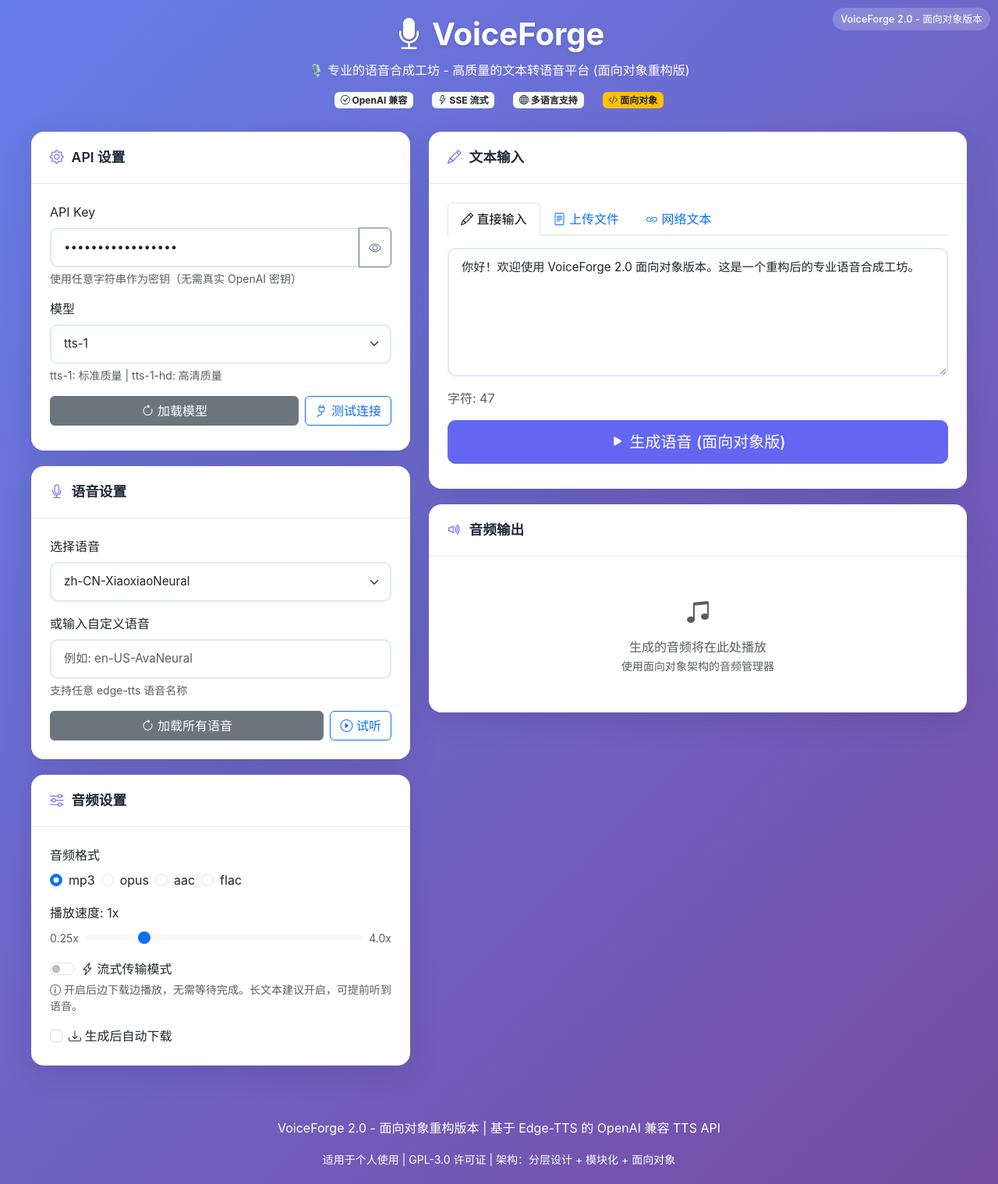
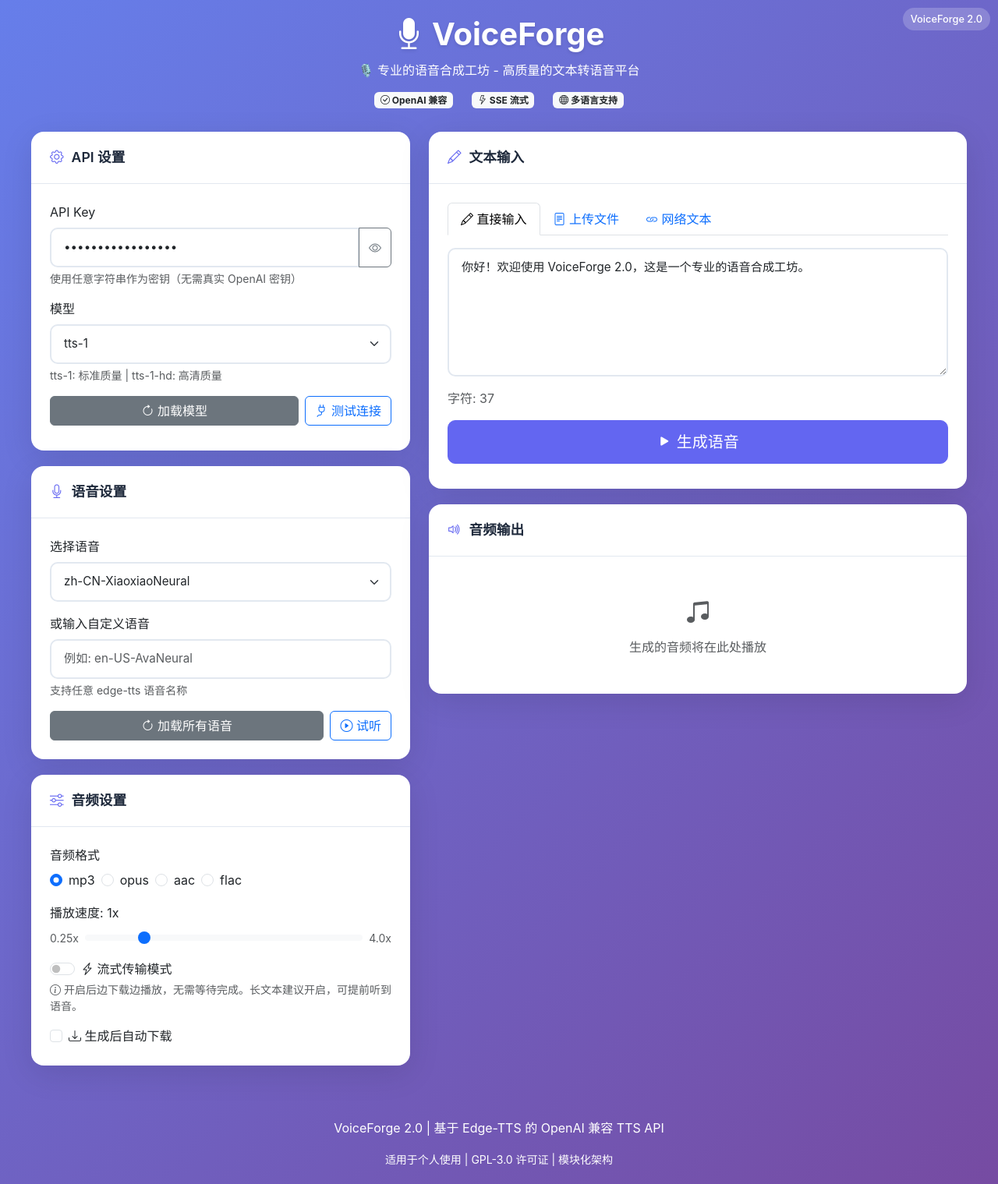
Before and after one commit to gwozai/VoiceForge, a Flask app: page / in a window 1280 px wide. Shown: the whole page at 78% size. Run offline with Flask 2, Linux system fonts and the light colour scheme.

Commit message:
chore: 删除所有面向对象字样，准备正式版发布

```diff
--- a/main.py
+++ b/main.py
@@ -1,5 +1,5 @@
 """
-VoiceForge 主应用入口 - 面向对象版本
+VoiceForge 主应用入口
 """
 
 import os
--- a/src/__init__.py
+++ b/src/__init__.py
@@ -1,6 +1,6 @@
 """
 VoiceForge - 专业语音合成工坊
-面向对象化重构版本
+模块化架构版本
 """
 
 __version__ = "2.0.0"
--- a/static/js/main.js
+++ b/static/js/main.js
@@ -1,5 +1,5 @@
 /**
- * VoiceForge 主JavaScript模块 - 面向对象版本
+ * VoiceForge 主JavaScript模块
  */
 
 import { AudioManager } from './modules/audio-manager.js';
@@ -19,7 +19,7 @@ class VoiceForgeApp {
     }
 
     init() {
-        console.log('VoiceForge 2.0 - 面向对象版本初始化中...');
+        console.log('VoiceForge 2.0 初始化中...');
 
         // 初始化各个模块
         this.audioManager.init();
--- a/static/js/modules/ui-manager.js
+++ b/static/js/modules/ui-manager.js
@@ -53,7 +53,7 @@ export class UIManager {
                 <div class="mt-2 text-center">
                     <small class="text-muted">
                         <i class="bi bi-check-circle text-success"></i>
-                        语音生成成功 | 使用面向对象架构
+                        语音生成成功
                     </small>
                 </div>
             `;
--- a/templates/base.html
+++ b/templates/base.html
@@ -14,7 +14,7 @@
 
     <script src="https://cdn.jsdelivr.net/npm/bootstrap@5.3.0/dist/js/bootstrap.bundle.min.js"></script>
 
-    <!-- 面向对象版本的JavaScript模块 -->
+    <!-- JavaScript模块 -->
     <script type="module" src="{{ url_for('static', filename='js/main.js') }}"></script>
 
     {% block scripts %}{% endblock %}
--- a/templates/index_oop.html
+++ b/templates/index_oop.html
@@ -1,6 +1,6 @@
 {% extends "base.html" %}
 
-{% block title %}VoiceForge 2.0 - 面向对象版本{% endblock %}
+{% block title %}VoiceForge 2.0{% endblock %}
 
 {% block head %}
 <style>
@@ -129,18 +129,17 @@
 {% block content %}
 <div class="main-container">
     <div class="version-badge">
-        VoiceForge 2.0 - 面向对象版本
+        VoiceForge 2.0
     </div>
 
     <div class="header">
         <h1><i class="bi bi-mic-fill"></i> VoiceForge</h1>
-        <p>🎙️ 专业的语音合成工坊 - 高质量的文本转语音平台 (面向对象重构版)</p>
+        <p>🎙️ 专业的语音合成工坊 - 高质量的文本转语音平台 </p>
         <div class="d-flex justify-content-center gap-4 mt-3">
             <div class="badge bg-light text-dark"><i class="bi bi-check-circle"></i> OpenAI 兼容</div>
             <div class="badge bg-light text-dark"><i class="bi bi-lightning"></i> SSE 流式</div>
             <div class="badge bg-light text-dark"><i class="bi bi-globe"></i> 多语言支持</div>
-            <div class="badge bg-warning text-dark"><i class="bi bi-code-slash"></i> 面向对象</div>
-        </div>
+                    </div>
     </div>
 
     <div class="row">
@@ -315,7 +314,7 @@
                         <!-- 直接输入 -->
                         <div class="tab-pane fade show active" id="text-pane" role="tabpanel">
                             <div class="mb-3">
-                                <textarea class="form-control" id="input_text" rows="6" placeholder="在此输入要转换的文本...">你好！欢迎使用 VoiceForge 2.0 面向对象版本。这是一个重构后的专业语音合成工坊。</textarea>
+                                <textarea class="form-control" id="input_text" rows="6" placeholder="在此输入要转换的文本...">你好！欢迎使用 VoiceForge 2.0，这是一个专业的语音合成工坊。</textarea>
                             </div>
                         </div>
 
@@ -361,7 +360,7 @@
 
                     <div class="d-grid">
                         <button type="button" class="btn btn-primary btn-lg" id="generateBtn">
-                            <i class="bi bi-play-fill"></i> 生成语音 (面向对象版)
+                            <i class="bi bi-play-fill"></i> 生成语音
                         </button>
                     </div>
                     <div id="generateStatus" class="mt-2"></div>
@@ -377,7 +376,7 @@
                     <div id="audioOutput" class="text-center p-4">
                         <i class="bi bi-music-note-beamed text-muted" style="font-size: 2rem;"></i>
                         <p class="text-muted mt-2 mb-0">生成的音频将在此处播放</p>
-                        <small class="text-muted">使用面向对象架构的音频管理器</small>
+                        <small class="text-muted"></small>
                     </div>
 
                     <div class="d-flex gap-2 mt-3" id="audioActions" style="display: none !important;">
@@ -395,8 +394,8 @@
 
     <!-- Footer -->
     <div class="text-center text-white mt-4">
-        <p>VoiceForge 2.0 - 面向对象重构版本 | 基于 Edge-TTS 的 OpenAI 兼容 TTS API</p>
-        <small>适用于个人使用 | GPL-3.0 许可证 | 架构：分层设计 + 模块化 + 面向对象</small>
+        <p>VoiceForge 2.0 | 基于 Edge-TTS 的 OpenAI 兼容 TTS API</p>
+        <small>适用于个人使用 | GPL-3.0 许可证 | 模块化架构</small>
     </div>
 </div>
 {% endblock %}
@@ -510,7 +509,7 @@ document.addEventListener('DOMContentLoaded', function() {
         speedSlider.addEventListener('input', updateSpeedValue);
     }
 
-    console.log('VoiceForge 2.0 面向对象版本页面加载完成');
+    console.log('VoiceForge 2.0 页面加载完成');
     console.log('完整的模块化功能已实现，包括流式传输支持');
 });
 </script>
```
